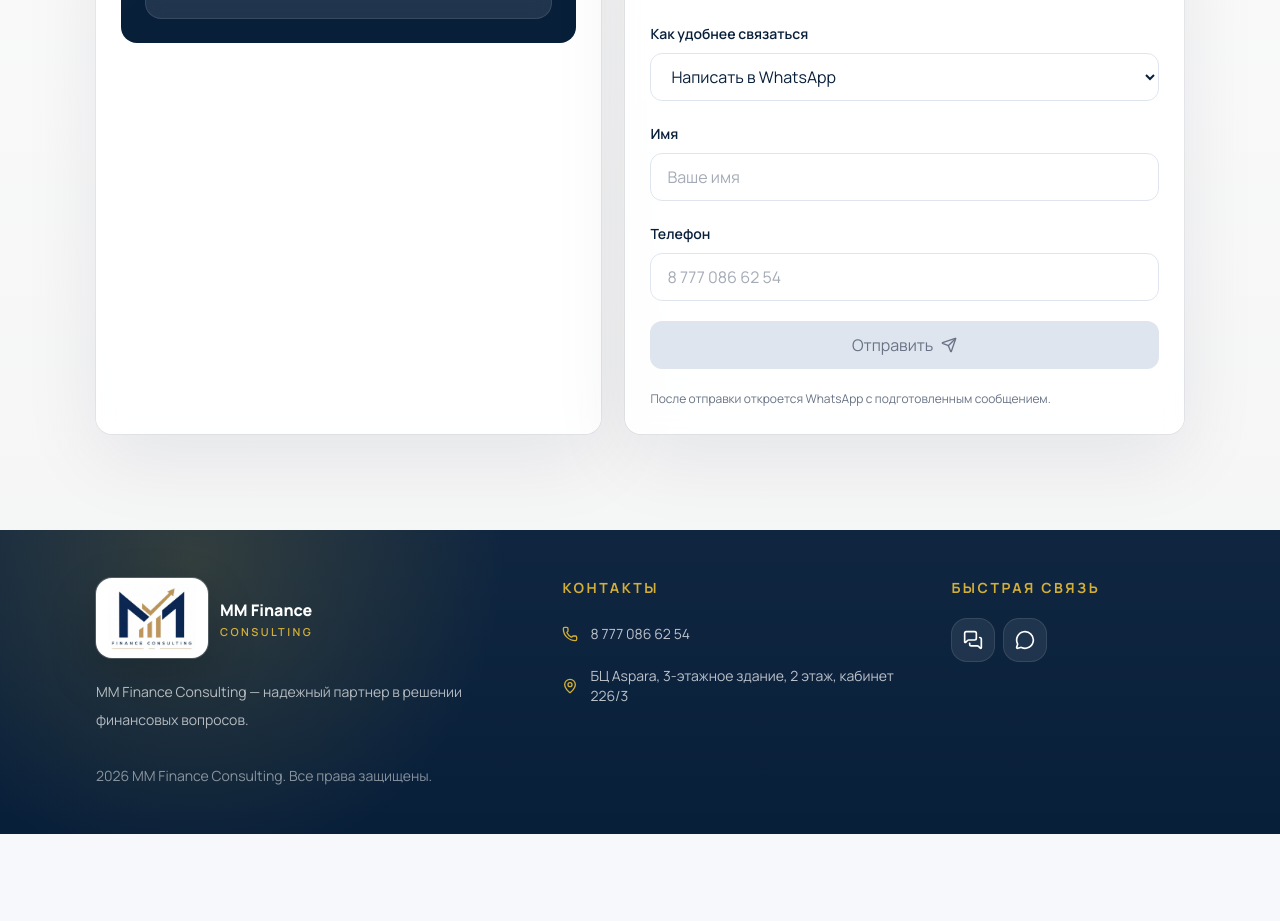
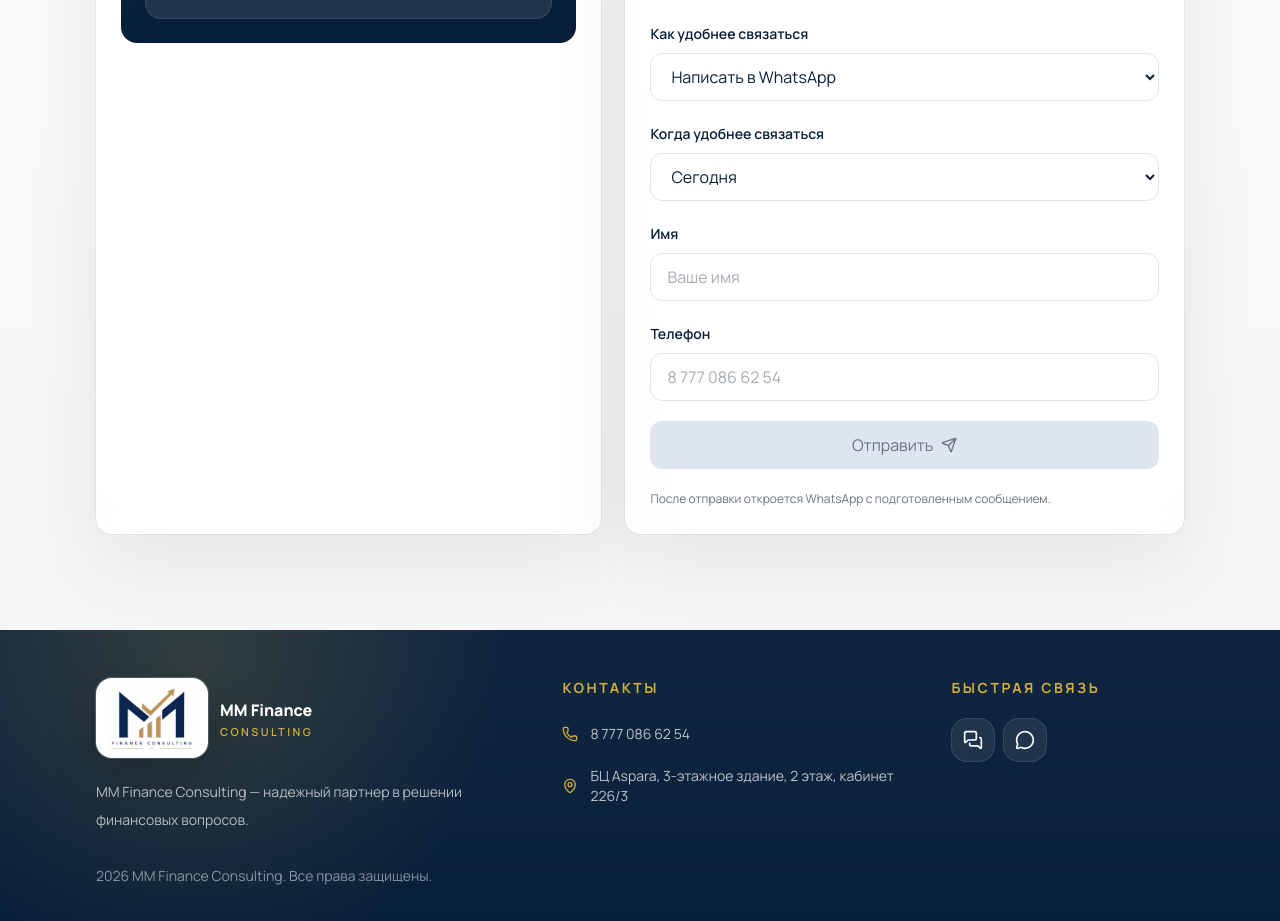
Before and after one commit to talgat-code/mmfinance-prac-, a React (Vite) app: page / in a window 1280 px wide. Shown: the part 9980-10901 px from the top of the page. Before the commit the page ends 10814 px from the top, so only its background shows below. Built offline with nearby package versions, Linux system fonts and the light colour scheme.

Commit message:
Add preferred contact time

```diff
--- a/src/components/sections/Contacts.tsx
+++ b/src/components/sections/Contacts.tsx
@@ -23,6 +23,7 @@ type ContactFormValues = {
   channel: string
   name: string
   phone: string
+  time: string
   topic: string
 }
 
@@ -42,6 +43,7 @@ const formatWhatsappTemplate = (
     .replaceAll('{channel}', values.channel.trim())
     .replaceAll('{name}', values.name.trim())
     .replaceAll('{phone}', values.phone.trim())
+    .replaceAll('{time}', values.time.trim())
     .replaceAll('{topic}', values.topic.trim())
 
 const initialFormValues: ContactFormValues = {
@@ -49,6 +51,7 @@ const initialFormValues: ContactFormValues = {
   channel: 'whatsapp',
   name: '',
   phone: '',
+  time: 'today',
   topic: 'credit',
 }
 
@@ -72,11 +75,16 @@ export function Contacts() {
   const channelOptions = t('contacts.form.channelOptions', {
     returnObjects: true,
   }) as ContactSelectOption[]
+  const timeOptions = t('contacts.form.timeOptions', {
+    returnObjects: true,
+  }) as ContactSelectOption[]
   const selectedTopic =
     topicOptions.find((option) => option.value === formValues.topic) ?? topicOptions[0]
   const selectedChannel =
     channelOptions.find((option) => option.value === formValues.channel) ??
     channelOptions[0]
+  const selectedTime =
+    timeOptions.find((option) => option.value === formValues.time) ?? timeOptions[0]
   const amountValue =
     formValues.amount.trim() || t('contacts.form.amountFallback')
   const trimmedName = formValues.name.trim()
@@ -178,6 +186,7 @@ export function Contacts() {
       channel: selectedChannel?.label ?? formValues.channel,
       name: trimmedName,
       phone: trimmedPhone,
+      time: selectedTime?.label ?? formValues.time,
       topic: selectedTopic?.label ?? formValues.topic,
     })
     const url = `https://wa.me/${whatsappHref}?text=${encodeURIComponent(message)}`
@@ -365,6 +374,28 @@ export function Contacts() {
                 <div>
                   <label
                     className="text-sm font-semibold text-primary"
+                    htmlFor="contact-time"
+                  >
+                    {t('contacts.form.timeLabel')}
+                  </label>
+                  <select
+                    className="mt-2 min-h-12 w-full rounded-xl border border-border bg-white px-4 text-primary outline-none transition focus:border-accent focus:ring-4 focus:ring-accent/15"
+                    id="contact-time"
+                    name="time"
+                    onChange={handleChange}
+                    value={formValues.time}
+                  >
+                    {timeOptions.map((option) => (
+                      <option key={option.value} value={option.value}>
+                        {option.label}
+                      </option>
+                    ))}
+                  </select>
+                </div>
+
+                <div>
+                  <label
+                    className="text-sm font-semibold text-primary"
                     htmlFor="contact-name"
                   >
                     {t('contacts.form.nameLabel')}
--- a/src/locales/kk.json
+++ b/src/locales/kk.json
@@ -482,6 +482,21 @@
           "label": "Офиске келу"
         }
       ],
+      "timeLabel": "Қашан байланысқан ыңғайлы",
+      "timeOptions": [
+        {
+          "value": "today",
+          "label": "Бүгін"
+        },
+        {
+          "value": "tomorrow",
+          "label": "Ертең"
+        },
+        {
+          "value": "office-hours",
+          "label": "Жұмыс уақытында"
+        }
+      ],
       "nameLabel": "Атыңыз",
       "namePlaceholder": "Атыңыз",
       "nameRequired": "Атыңызды енгізіңіз",
@@ -493,7 +508,7 @@
       "submitAriaLabel": "Өтінімді WhatsApp-қа жіберу",
       "success": "WhatsApp ашылып жатыр...",
       "note": "Жібергеннен кейін дайын хабарламамен WhatsApp ашылады.",
-      "whatsappTemplate": "Сәлеметсіз бе! Менің атым {name}, телефон {phone}.\nӨтінім тақырыбы: {topic}.\nҚажет сома: {amount}.\nБайланысуға ыңғайлы жол: {channel}.\nMM Finance кеңесін алғым келеді."
+      "whatsappTemplate": "Сәлеметсіз бе! Менің атым {name}, телефон {phone}.\nӨтінім тақырыбы: {topic}.\nҚажет сома: {amount}.\nБайланысуға ыңғайлы жол: {channel}.\nҚашан байланысқан ыңғайлы: {time}.\nMM Finance кеңесін алғым келеді."
     },
     "map": {
       "title": "MM Finance Consulting офисі",
--- a/src/locales/ru.json
+++ b/src/locales/ru.json
@@ -482,6 +482,21 @@
           "label": "Подойти в офис"
         }
       ],
+      "timeLabel": "Когда удобнее связаться",
+      "timeOptions": [
+        {
+          "value": "today",
+          "label": "Сегодня"
+        },
+        {
+          "value": "tomorrow",
+          "label": "Завтра"
+        },
+        {
+          "value": "office-hours",
+          "label": "В рабочее время"
+        }
+      ],
       "nameLabel": "Имя",
       "namePlaceholder": "Ваше имя",
       "nameRequired": "Введите имя",
@@ -493,7 +508,7 @@
       "submitAriaLabel": "Отправить заявку в WhatsApp",
       "success": "Открываем WhatsApp...",
       "note": "После отправки откроется WhatsApp с подготовленным сообщением.",
-      "whatsappTemplate": "Здравствуйте! Меня зовут {name}, телефон {phone}.\nТема обращения: {topic}.\nЖелаемая сумма: {amount}.\nУдобный способ связи: {channel}.\nХочу получить консультацию MM Finance."
+      "whatsappTemplate": "Здравствуйте! Меня зовут {name}, телефон {phone}.\nТема обращения: {topic}.\nЖелаемая сумма: {amount}.\nУдобный способ связи: {channel}.\nКогда удобнее связаться: {time}.\nХочу получить консультацию MM Finance."
     },
     "map": {
       "title": "Офис MM Finance Consulting",
```
